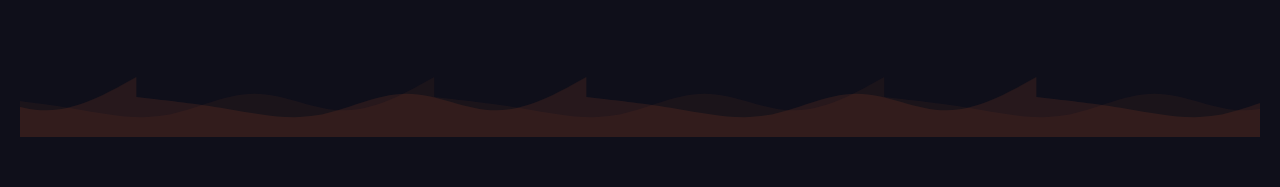
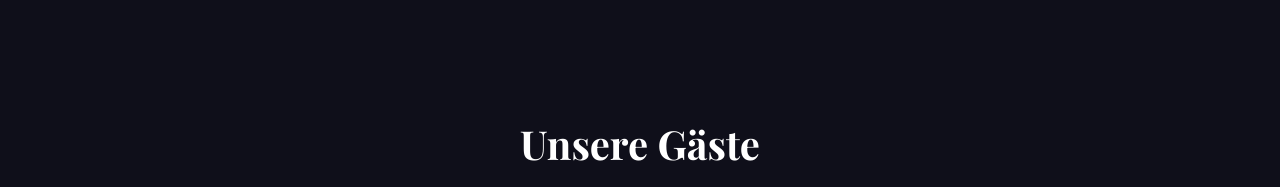
Before and after one commit to Mister-EGT/dsdp, a plain HTML site: page index.html in a window 1280 px wide. Shown: the part 2105-2292 px from the top of the page. Drawn offline with nearby package versions, Linux system fonts and the light colour scheme; animation ran at ten frames a second.

Commit message:
Untere Wave entfernt

```diff
--- a/index.html
+++ b/index.html
@@ -1389,12 +1389,6 @@
             </div>
         </section>
 
-        <!-- Wave Separator -->
-        <div class="wave-separator">
-            <div class="wave"></div>
-            <div class="wave"></div>
-        </div>
-
         <!-- Guests Section -->
         <section class="guests" id="guests">
             <h2 class="section-title">Unsere Gäste</h2>
```
